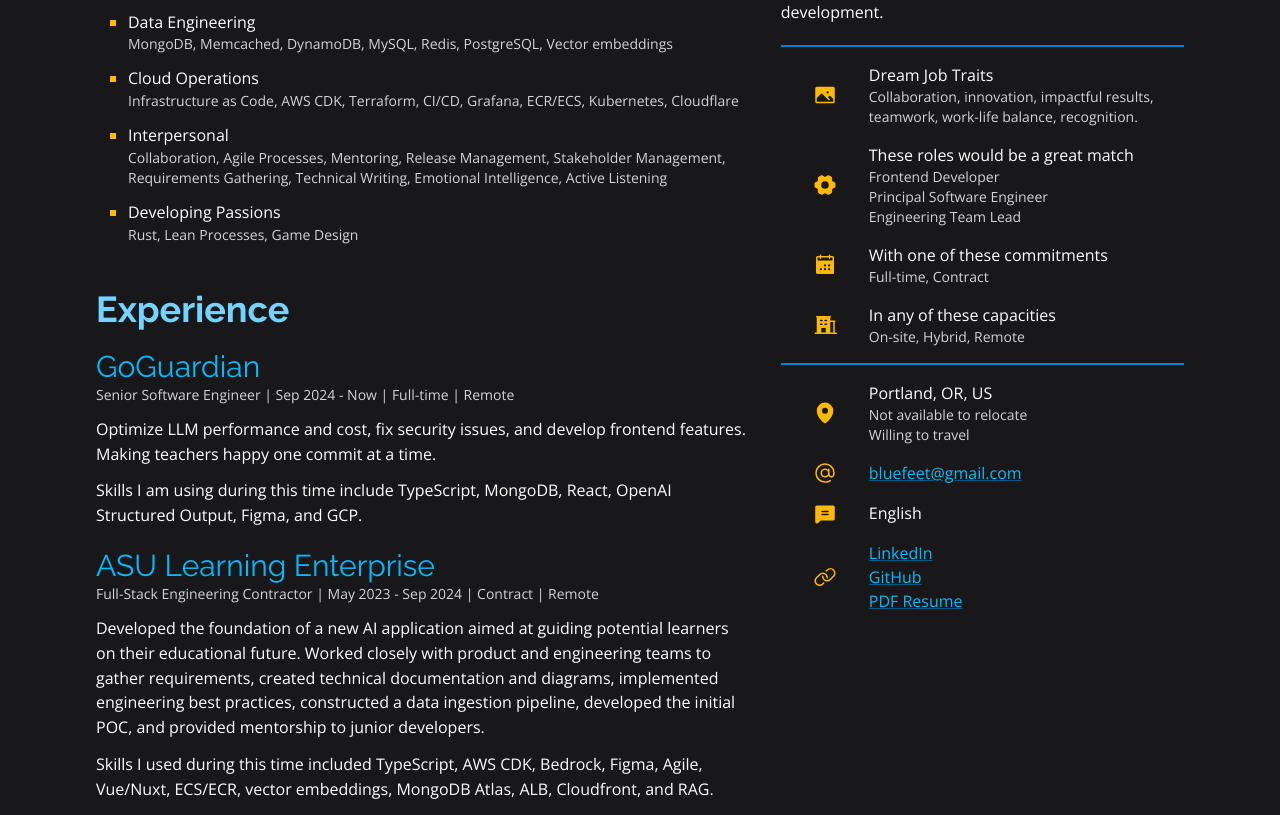
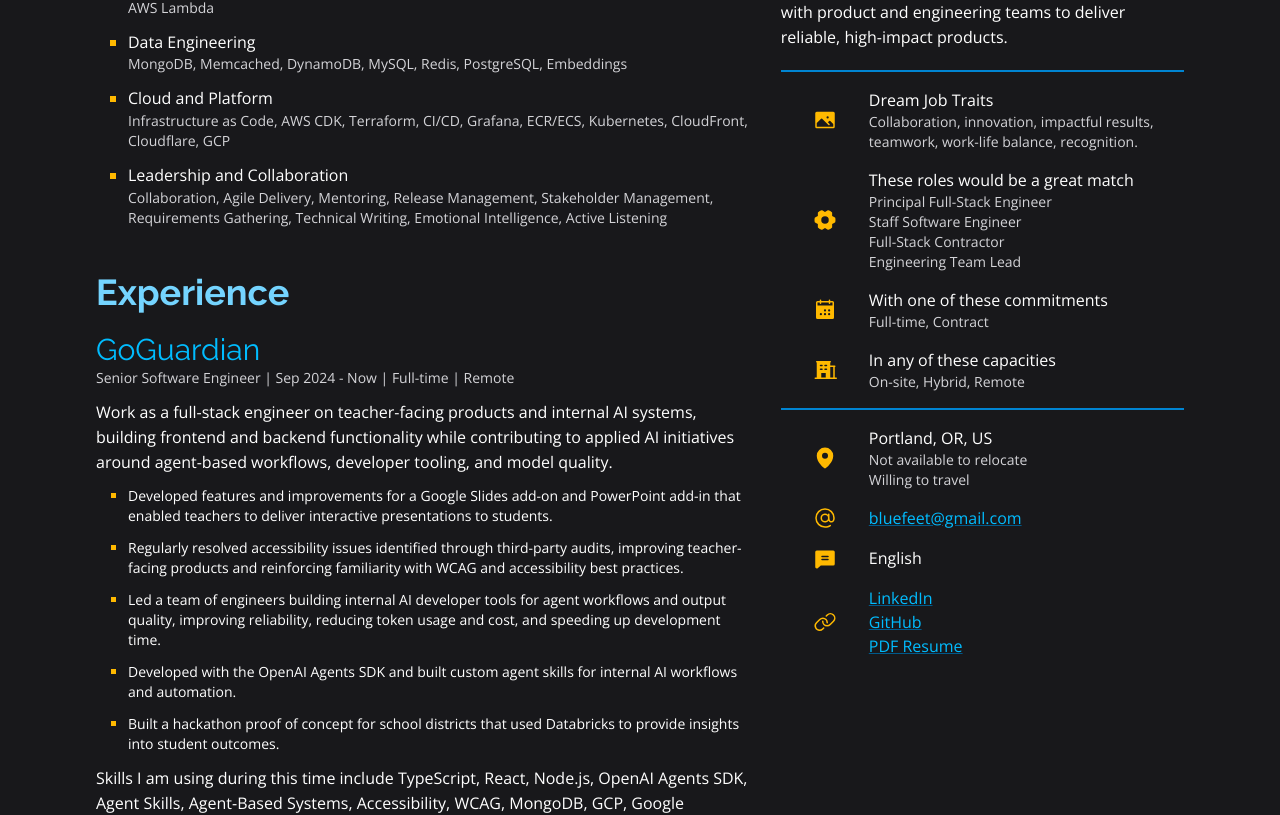
Before and after one commit to bluefeet/bluefeet.dev, a Next.js app: page / in a window 1280 px wide. Shown: the part 1026-1841 px from the top of the page. Built offline with nearby package versions, Linux system fonts and the light colour scheme.

Commit message:
feat(resume): refresh profile and experience
Refresh resume copy to reflect principal-level positioning, update
recent experience details, and remove older testimonials that are no
longer needed.

```diff
--- a/app/resume.ts
+++ b/app/resume.ts
@@ -74,19 +74,20 @@
     emailAddress: "bluefeet@gmail.com",
   },
   profile: {
-    headline: "Senior Full-Stack Engineer",
+    headline: "Principal Full-Stack Engineer",
     about:
-      "I'm a seasoned full-stack software developer with over 30 years of hands-on experience. My track record includes managing data pipelines, crafting backend services, and delivering stunning UIs. I excel at leading teams and interfacing with product development.",
+      "Principal full-stack engineer with deep experience spanning product development, backend services, cloud infrastructure, and applied AI systems. Builds and improves software across the stack, leads complex technical initiatives, and partners closely with product and engineering teams to deliver reliable, high-impact products.",
     competencies: [
       {
         name: "Frontend Development",
         skills: [
-          "Typescript",
+          "TypeScript",
           "React",
           "Responsive Design",
-          "Jest / Vitest",
+          "Jest",
+          "Vitest",
           "CSS",
-          "Tailwind",
+          "Tailwind CSS",
           "Chakra UI",
           "HTML",
           "JavaScript",
@@ -98,13 +99,14 @@
         name: "Backend Development",
         skills: [
           "Node.js",
-          "REST",
+          "REST APIs",
           "Git",
           "Linux",
           "Docker",
-          "nginx",
+          "Nginx",
           "Perl",
           "Bash",
+          "OpenAI Agents SDK",
           "Amazon Bedrock",
           "AWS Lambda",
         ],
@@ -118,11 +120,11 @@
           "MySQL",
           "Redis",
           "PostgreSQL",
-          "Vector embeddings",
+          "Embeddings",
         ],
       },
       {
-        name: "Cloud Operations",
+        name: "Cloud and Platform",
         skills: [
           "Infrastructure as Code",
           "AWS CDK",
@@ -131,14 +133,16 @@
           "Grafana",
           "ECR/ECS",
           "Kubernetes",
+          "CloudFront",
           "Cloudflare",
+          "GCP",
         ],
       },
       {
-        name: "Interpersonal",
+        name: "Leadership and Collaboration",
         skills: [
           "Collaboration",
-          "Agile Processes",
+          "Agile Delivery",
           "Mentoring",
           "Release Management",
           "Stakeholder Management",
@@ -147,10 +151,6 @@
           "Emotional Intelligence",
           "Active Listening",
         ],
-      },
-      {
-        name: "Developing Passions",
-        skills: ["Rust", "Lean Processes", "Game Design"],
       },
     ],
     languages: ["English"],
@@ -170,8 +170,9 @@
       "Collaboration, innovation, impactful results, teamwork, work-life balance, recognition.",
     intention: "passive",
     roles: [
-      "Frontend Developer",
-      "Principal Software Engineer",
+      "Principal Full-Stack Engineer",
+      "Staff Software Engineer",
+      "Full-Stack Contractor",
       "Engineering Team Lead",
     ],
     willingToRelocate: false,
@@ -187,14 +188,27 @@
       workMode: "remote",
       startDate: "2024-09-11",
       summary:
-        "Optimize LLM performance and cost, fix security issues, and develop frontend features. Making teachers happy one commit at a time.",
+        "Work as a full-stack engineer on teacher-facing products and internal AI systems, building frontend and backend functionality while contributing to applied AI initiatives around agent-based workflows, developer tooling, and model quality.",
+      highlights: [
+        "Developed features and improvements for a Google Slides add-on and PowerPoint add-in that enabled teachers to deliver interactive presentations to students.",
+        "Regularly resolved accessibility issues identified through third-party audits, improving teacher-facing products and reinforcing familiarity with WCAG and accessibility best practices.",
+        "Led a team of engineers building internal AI developer tools for agent workflows and output quality, improving reliability, reducing token usage and cost, and speeding up development time.",
+        "Developed with the OpenAI Agents SDK and built custom agent skills for internal AI workflows and automation.",
+        "Built a hackathon proof of concept for school districts that used Databricks to provide insights into student outcomes.",
+      ],
       skills: [
         "TypeScript",
+        "React",
+        "Node.js",
+        "OpenAI Agents SDK",
+        "Agent Skills",
+        "Agent-Based Systems",
+        "Accessibility",
+        "WCAG",
         "MongoDB",
-        "React",
-        "OpenAI Structured Output",
-        "Figma",
         "GCP",
+        "Google Workspace Add-ons",
+        "Office Add-ins",
       ],
     },
     {
@@ -205,19 +219,19 @@
       startDate: "2023-05-27",
       endDate: "2024-09-10",
       summary:
-        "Developed the foundation of a new AI application aimed at guiding potential learners on their educational future. Worked closely with product and engineering teams to gather requirements, created technical documentation and diagrams, implemented engineering best practices, constructed a data ingestion pipeline, developed the initial POC, and provided mentorship to junior developers.",
+        "Built the foundation of a new AI application designed to help prospective learners navigate education options. Worked closely with product and engineering teams to gather requirements, write technical documentation, establish engineering practices, build a data ingestion pipeline, develop the initial proof of concept, and mentor junior engineers.",
       skills: [
         "TypeScript",
         "AWS CDK",
-        "Bedrock",
+        "Amazon Bedrock",
         "Figma",
         "Agile",
         "Vue/Nuxt",
         "ECS/ECR",
-        "vector embeddings",
+        "Embeddings",
         "MongoDB Atlas",
         "ALB",
-        "Cloudfront",
+        "CloudFront",
         "RAG",
       ],
     },
@@ -229,7 +243,7 @@
       startDate: "2023-12-06",
       endDate: "2024-03-22",
       summary:
-        "This was a short-term contract to assist this early education technology company with meeting a critical, and imminent, security audit. Within a day of starting I was doing impactful work and contributed greatly to the success of the audit.",
+        "Joined GoGuardian on a short-term contract to help the company prepare for a critical security audit. Contributed immediately to high-priority work that helped the team meet audit requirements on a tight timeline.",
       skills: [
         "Node.js",
         "Security Auditing",
@@ -237,7 +251,7 @@
         "Babel",
         "Webpack",
         "Jest",
-        "Typescript",
+        "TypeScript",
         "Pug",
         "Flow",
         "Docker",
@@ -253,12 +267,12 @@
       startDate: "2014-02-24",
       endDate: "2023-05-31",
       summary:
-        "I had a long and broad ranging career at ZipRecruiter, from DevOps and cloud infrastructure engineering to product development. Over the years I mentored junior engineers, was a release manager, wrote documentation and functional specifications, gathered requirements and communicated changes. I introduced automated builds, tooling to increase visibility into our systems, and helped the company migrate away from a monolithic code base to microservices.\n\nWhen I first joined ZipRecruiter, which was then a small startup, I promptly optimized the codebase and revamped processes to improve release reliability and production environment stability. In the first half of my tenure, my focus was on boosting developer productivity by introducing essential processes and tools that facilitated company growth.\n\nIn the latter half of my tenure, my role evolved to encompass active collaboration with product teams, engaging in an agile workflow that included sprints, retrospectives, and daily stand-up meetings. I worked closely with product managers and stakeholders to complete high-impact projects on strict deadlines.",
+        "Held a broad principal-level role spanning DevOps, cloud infrastructure, developer productivity, and product engineering. Improved release reliability, expanded engineering visibility, mentored junior engineers, wrote technical documentation and specifications, and helped drive the company's evolution from a monolithic codebase toward microservices while partnering closely with product teams on high-impact work.",
       highlights: [
-        "Improved the codebase by replacing complicated sections of code with simpler, more straightforward solutions which were easier to maintain, more flexible, well documented, and had increased test coverage.",
+        "Improved the codebase by replacing complex sections with simpler, more maintainable solutions that were better documented and had stronger test coverage.",
         "Created a development database replication system using filesystem snapshots and cross-region replication, enabling instant access to destructible production datasets.",
-        "Introduced Grafana, continuous integration, Slack, reusable test data fixtures, enumerable other tools.",
-        "Actively advocated for test coverage, documentation, and high-quality code.",
+        "Introduced Grafana, continuous integration, Slack, reusable test data fixtures, and other tools that improved engineering visibility and productivity.",
+        "Championed test coverage, documentation, and maintainable engineering practices across the organization.",
       ],
       skills: [
         "DevOps",
@@ -268,8 +282,8 @@
         "Linux",
         "AWS",
         "React",
-        "Typescript",
-        "K8s",
+        "TypeScript",
+        "Kubernetes",
         "Docker",
         "Git",
         "Golang",
@@ -284,13 +298,13 @@
       startDate: "2011-04-18",
       endDate: "2014-03-27",
       summary:
-        "At Rent.com I embraced a multitude of roles including Backend Developer, Architect, Manager, Scrum Master, DevOps Product Owner, Hiring Manager, Release Manager, and Frontend Developer.\n\nMy responsibilities at Rent.com were both diverse and dynamic. I actively engaged in the research and integration of new technologies, the construction of software infrastructure to facilitate efficient coding practices, and mentoring colleagues. I was adept at multitasking and dedicated to documentation, writing unit tests, crafting essential tools, and meticulously profiling and optimizing the site. Additionally, my contributions extended to writing a substantial amount of code.",
+        "Worked across architecture, backend and frontend development, engineering management, hiring, release management, and DevOps ownership. Researched and integrated new technologies, built internal engineering infrastructure, mentored teammates, wrote documentation and tests, and contributed heavily to product and platform code.",
       highlights: [
-        "Instrumental in the overhaul of the renter-facing website, ensuring a modern aesthetic and seamless performance on both desktop and mobile platforms through responsive design.",
+        "Helped overhaul the renter-facing website, delivering a more modern experience with strong desktop and mobile performance through responsive design.",
         "Spearheaded the migration from Subversion to Git.",
-        "Created an in-depth deployment dashboard which aggregated data from JIRA and Git, providing realtime visibility into issues holding up a deployment and all changes going into a deployment.",
+        "Created a deployment dashboard that aggregated data from JIRA and Git, providing real-time visibility into blocked releases and pending changes.",
         "Established a dedicated DevOps team.",
-        "Lead the effort to migrate our entire infrastructure to a new data and authorization platform when the company was acquired by a competitor.",
+        "Led the migration of the company's infrastructure to a new data and authorization platform after the company was acquired by a competitor.",
       ],
       skills: [
         "Team Manager",
@@ -316,12 +330,12 @@
       startDate: "2005-01",
       endDate: "2011-04-08",
       summary:
-        "At this ad network I embarked on a journey in an unfamiliar corporate environment. Fortunately, I had the guidance of a visionary engineering director who recognized my untapped potential. This invaluable mentorship paved the way for rapid growth as I seamlessly adapted my extensive coding expertise and freelancing background to this new setting. As time progressed, I emerged as one of the most impactful developers and effective managers within the organization.",
+        "Grew into a highly impactful engineering role at a large ad network, contributing across application development, reporting infrastructure, team management, onboarding, and platform scale. Led important delivery efforts, partnered closely with the database team, and helped integrate newly acquired technology and engineering teams.",
       highlights: [
-        "Successfully spearheaded a year-long initiative, leading a compact team of two, including myself, focused on the comprehensive overhaul of our publisher administration portal.",
-        "Developed a library for the retrieval of data for reporting, which decoupled the retrieval process from the data requirements, allowing for seamless modification of data sources without altering the code.",
+        "Led a year-long effort with a two-person team to overhaul the publisher administration portal.",
+        "Developed a reporting data retrieval library that decoupled retrieval logic from data requirements, making data source changes easier to support.",
         "Managed a team of developers, conducted interviews, streamlined onboarding, and trained new hires.",
-        "Instrumental in seamlessly integrating the software, systems, and developers of a newly-acquired company into our ecosystem.",
+        "Helped integrate the software, systems, and developers of a newly acquired company into the organization.",
         "Collaborated closely with the database team to scale our infrastructure, enabling seamless management of billions of daily impressions and facilitating efficient generation of aggregate data views.",
         "Rewrote the monthly publisher payout process, ensuring resilience to failures and significantly reducing its runtime.",
       ],
@@ -343,7 +357,7 @@
       startDate: "2003-04",
       endDate: "2004-12",
       summary:
-        "At this stock photography company, I served as one of two developers responsible for managing custom built servers containing terabytes of videos and images. My responsibilities included handling OS and software updates, improving the website by adding features and enhancing efficiency, and assisting the marketing and sales teams in meeting their goals.",
+        "Served as one of two developers responsible for custom-built servers storing terabytes of image and video assets. Managed OS and software updates, shipped website improvements, improved efficiency, and supported marketing and sales needs through product and operational work.",
       skills: ["Perl", "Mason", "JavaScript", "HTML", "CSS", "MySQL"],
     },
     {
@@ -355,7 +369,7 @@
       startDate: "2001-05",
       endDate: "2002-03",
       summary:
-        "I independently developed an online collaboration tool equipped with live whiteboards, chat, and file sharing features for a London-based startup. The development process involved multiple trips to London to collaborate and ideate with the design team. Notably, during the tool's development, I pioneered an AJAX-like technique, years before AJAX became a widely recognized term in the industry.",
+        "Independently developed an online collaboration tool for a London-based startup with live whiteboards, chat, and file sharing. Worked directly with the design team in London and developed an AJAX-like interaction pattern before the term became common in the industry.",
       skills: ["Perl", "MySQL", "JavaScript", "HTML", "CSS"],
     },
     {
@@ -367,7 +381,7 @@
       startDate: "1996-01",
       endDate: "2003-04",
       summary:
-        "Excelled in delivering end-to-end web solutions for a wide array of businesses both domestically and internationally. As a one-stop solution provider, I successfully navigated all stages of project life cycle, from conceptualization and architecture design to implementation and final delivery. I distinguished myself through the creation of high-quality software and an ability to uncover and fulfill unanticipated needs of my clients, thereby providing them a strong online presence. My comprehensive suite of services, backed by my adeptness in multiple technologies, positioned numerous small and medium sized businesses for success in the digital age.",
+        "Delivered end-to-end web solutions for a wide range of domestic and international clients, owning projects from discovery and architecture through implementation and launch. Built software, managed systems, and translated client needs into practical technical solutions for small and mid-sized businesses.",
       skills: ["Perl", "MySQL", "JavaScript", "HTML", "CSS", "Linux", "GIS"],
     },
     {
@@ -379,7 +393,7 @@
       startDate: "1994",
       endDate: "1996",
       summary:
-        "Built software solutions primarily aimed at providing crucial mapping services for government entities and non-profit organizations. I spearheaded both backend and frontend development, delivering websites that facilitated greater transparency and engagement within the environmental activism sphere. Additionally, I played a key role in contract negotiation and drafting. While the company was heavily involved in data collection and processing, my primary focus was on creating effective software tools and ensuring a seamless user experience, thus empowering communities with accessible information.",
+        "Co-founded a company that built mapping software and web tools for government agencies and non-profit organizations. Led both backend and frontend development, supported contract work, and helped deliver software that improved transparency and public access to environmental information.",
       skills: ["GIS", "Visual Basic", "Perl", "HTML"],
     },
   ],
@@ -411,39 +425,5 @@
       message:
         "Working with Aran was a complete joy. He maintained a high level of focus on both the quality of his code and the overall quality of the product he was delivering to our customers. I served as the product manager for Aran’s teams over numerous projects spanning almost four years. I was always amazed by his empathy and kindness on a personal level and the dedication to awesome work on a professional level. His heart and mind are always in the right place.\n\nIf there was a Perl Coders Hall of Fame, this man would get in on the first ballot. I would love the opportunity to work with Aran again. Any team that can count [Aran] as one of its members is truly made better for it.",
     },
-    {
-      author: "Demian L'Ecuyer",
-      relationship:
-        "Demian was a senior software engineer at ValueClick and worked directly with Aran",
-      message:
-        "In the five years that Aran and I worked together, he has consistently proven himself as an awesome resource for complex issues. His ability to get to the heart of an issue quickly and offer valuable insight and opinions has helped reduce development time on many projects. This combined with his willingness and patience to educate and grow with his peers makes him a valuable addition on any project he joins.",
-    },
-    {
-      author: "Eric Schultz",
-      relationship:
-        "Eric was a senior software engineer at ValueClick and reported directly to Aran",
-      message:
-        "Aran is a rare breed in the world of technical managers. He is extremely technically competent, and could easily do the work of any of his reports. His highly commendable development/architecture skills are nicely complemented by his patient, affable, and approachable demeanor. This combination of technical adeptness and people-oriented personality is what is difficult to find in this profession, and what makes working for Aran a true pleasure.\n\nI consider myself fortunate to have worked for Aran. He taught me much about Perl specifically and Software Development in general. More importantly, though, the example of his leadership helped me to better do my job as an applicaton developer, and later as a project lead. I would not hesitate to recommend Aran for any position having to do with Perl - manager, architect or otherwise; and I would gladly welcome the opportunity to work with him in the future.",
-    },
-    {
-      author: "Paul Vining",
-      relationship:
-        "Paul was a software engineer at ValueClick and reported directly to Aran",
-      message:
-        "Aran is a very knowledgeable technical manager. He keeps track of where everyone on the team is at and offers help when needed. He has a varied background which comes in handy when developing solutions.",
-    },
-    {
-      author: "Diona Kidd",
-      relationship:
-        "Diona was a lead developer at Thinkstock and was Aran's manager",
-      message:
-        "Aran is smart, considerate, productive and a quick study. He was a pleasure to work with. He was very supportive of both his department members, marketing, distributions and other departments while employed at Thinkstock. Highly recommended.",
-    },
-    {
-      author: "Shawn Faison",
-      relationship: "Shawn worked for a client of Aran's",
-      message:
-        "I have never met an individual as talented as [Aran]. Working with him professionally over the years I have to say I admire his natural ability combined with his work ethic. Aran knows what he is talking about and knows how to communicate it. He possesses over ten years of experience as a web developer and is one of the best in the world.",
-    },
   ],
 };
```
Also changed, not shown: 1 other file (tests, documents, lock files or other folders).
